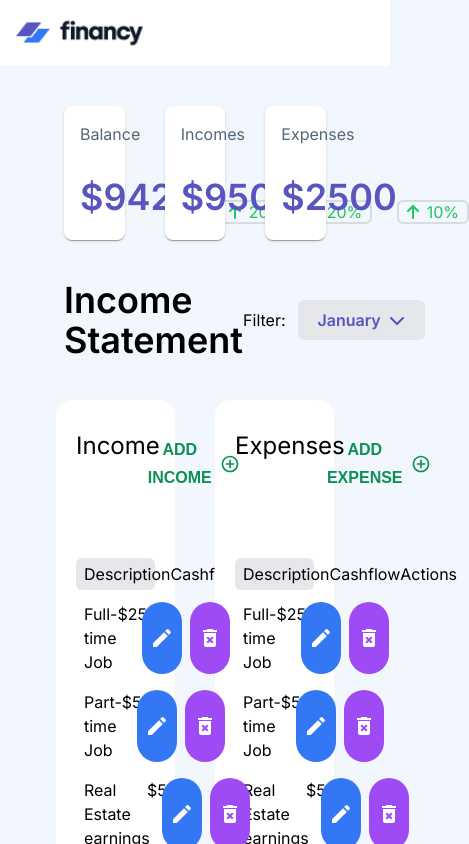
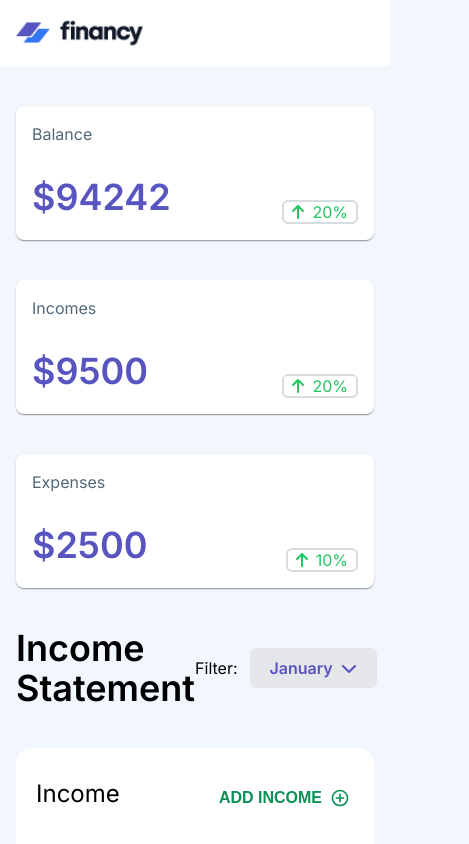
Before and after one commit to danielgen01/financy, a Next.js app: page / in a window 390 px wide. Shown: the top 844 px of the page, 469 px wide, since content can reach past the window. Built offline with nearby package versions, Linux system fonts and the light colour scheme.

Commit message:
feat: add some responsiveness

```diff
--- a/src/app/page.tsx
+++ b/src/app/page.tsx
@@ -8,16 +8,16 @@ import { headlineItemsMockCard } from "@/headlineItems.mock"
 export default function HomePageAKADashboardPage() {
   return (
     <>
-      <div className="grid grid-cols-3 gap-10 mt-10 px-16">
+      <div className="grid grid-cols-1 gap-10 mt-10 px-4 xl:px-16 md:grid-cols-2 xl:grid-cols-3 ">
         <Card title="Balance" amount={94242} performance={20} />
         <Card title="Incomes" amount={9500} performance={20} />
         <Card title="Expenses" amount={2500} performance={10} />
       </div>
-      <div className="flex w-full justify-between StyledHeadlineAndFilterWrapper px-16 mt-10 ">
+      <div className="flex w-full justify-between StyledHeadlineAndFilterWrapper px-4 xl:px-16 mt-10 ">
         <h1 className="text-4xl font-semibold">Income Statement</h1>
         <FilterMenu />
       </div>
-      <section className="big-cards-wrapper-section grid grid-cols-2 px-14 gap-10 mt-10 ">
+      <section className="big-cards-wrapper-section grid grid-cols-1 px-4 xl:px-16 gap-10 mt-10 md:grid-cols-2  ">
         <BigCard
           headlineItems={headlineItemsMockCard}
           color="red"
```
